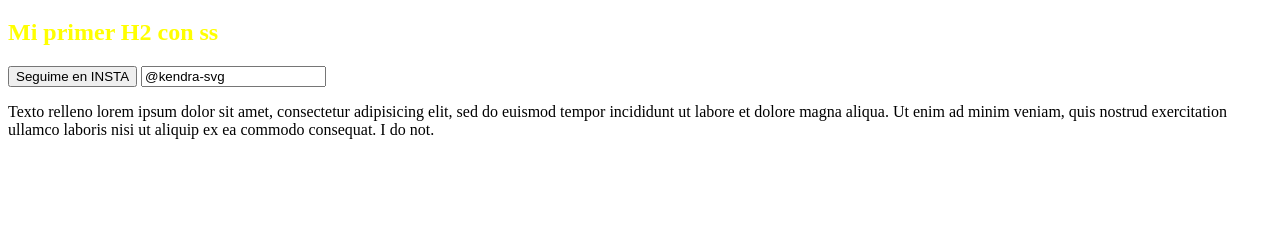
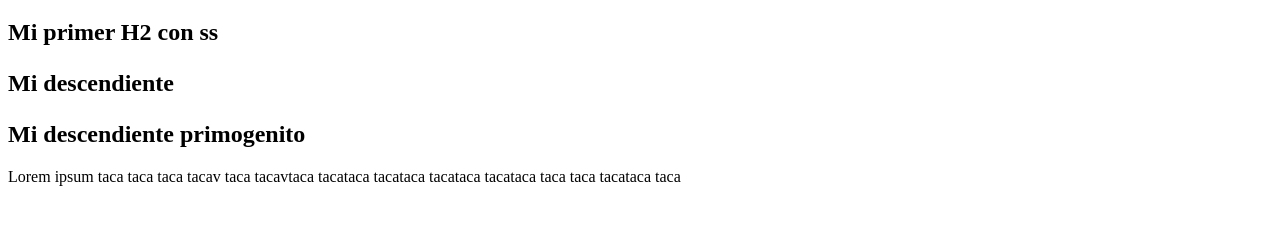
Before and after one commit to kendra-svg/CSS, a plain HTML site: page index.html in a window 1280 px wide. Shown: the part 61-286 px from the top of the page. Drawn offline with Linux system fonts and the light colour scheme.

Commit message:
3/3 Selectores

```diff
--- a/estilo.css
+++ b/estilo.css
@@ -12,9 +12,9 @@ Universal - *
 de tipo - o sea por el nombre de los elementos, por ejemplo h1, button, etc
 clases - Empieza por . y se le asigna un nombre, afecta a solo los que tienen la clase aplicada en html
 ID - Se utiliza el #, y se debe utilizar para identificar un elemento unico
-por atributo -
-descendiente -
-pseudo-clases -
+por atributo - Se debe poner en corchetes, y se le asigna un atributo, por ejemplo [atributo="sii"]
+descendiente - Se utiliza para seleccionar un elemento que esta dentro de otro, por ejemplo h2 p
+pseudo-clases - Cuando en un evento se genera un seleccion, por ejemplo cuando se pasa el mouse por encima de un elemento, se utiliza asi: b:hover, y en este caso el texto pasa a ser rojo
 
 Id tiene mas rango de especificidad que el class
 
@@ -38,6 +38,31 @@ p {
     color: green;
 }*/
 
-[atributo="sii"] { /*Selector por atributo*/
+
+/*Selector por atributo
+[atributo="sii"] {
     color: yellow;
+}*/
+
+/*Selector descendiente
+h2 p {
+    color: red;
 }
+
+.h2-class b {
+    color: red;
+}
+
+.h2-class b span {
+    color: blue;
+}*/
+
+/*Selector pseudo-clases
+b:hover {
+    color: red;
+
+}
+
+.h2-class b:hover { Tambien funciona en clases
+    color: red;
+}*/
--- a/index.html
+++ b/index.html
@@ -9,13 +9,9 @@
 <body>
     <h1>Mi primer titulo editado en CSS</h1>
     <h2 id="id-elemento" atributo="sii">Mi primer H2 con ss</h2>
-    <button>Seguime en INSTA</button>
-    <input type="text" value="@kendra-svg">
-    <p class="titulo-h2">
-        Texto relleno lorem ipsum dolor sit amet, consectetur adipisicing elit, sed do euismod tempor incididunt ut
-        labore et dolore magna aliqua. Ut enim ad minim veniam, quis nostrud exercitation ullamco laboris nisi ut
-        aliquip ex ea commodo consequat. I do not.
-    </p>
+    <h2 class="h2-class"><p>Mi descendiente</p></h2>
+    <h2 class="h2-class"><b>Mi descendiente <span>primogenito</span></b></h2>
+    <p>Lorem ipsum taca taca taca tacav taca tacavtaca tacataca tacataca tacataca tacataca taca taca tacataca taca</p>
 
 </body>
 
```
